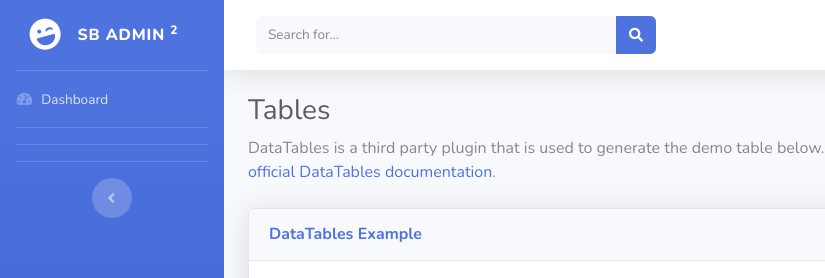
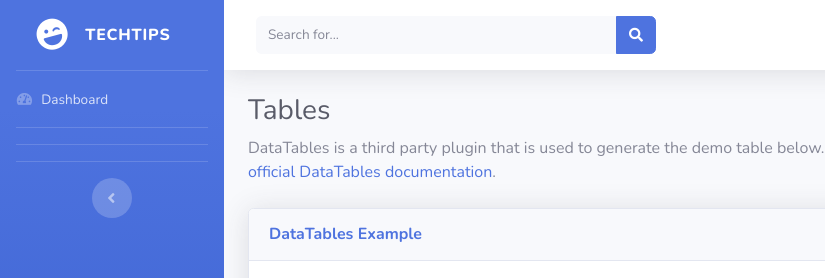
Before and after one commit to aditirajaraman/tech-tips, a website with bundled scripts: page tables.html in a window 1280 px wide. Shown: the top 278 px of the page, 0-825 px from the left. Built offline with nearby package versions, Linux system fonts and the light colour scheme.

Commit message:
Update tables.html

```diff
--- a/tables.html
+++ b/tables.html
@@ -38,7 +38,7 @@
                 <div class="sidebar-brand-icon rotate-n-15">
                     <i class="fas fa-laugh-wink"></i>
                 </div>
-                <div class="sidebar-brand-text mx-3">SB Admin <sup>2</sup></div>
+                <div class="sidebar-brand-text mx-3">TechTips</div>
             </a>
 
             <!-- Divider -->
```
